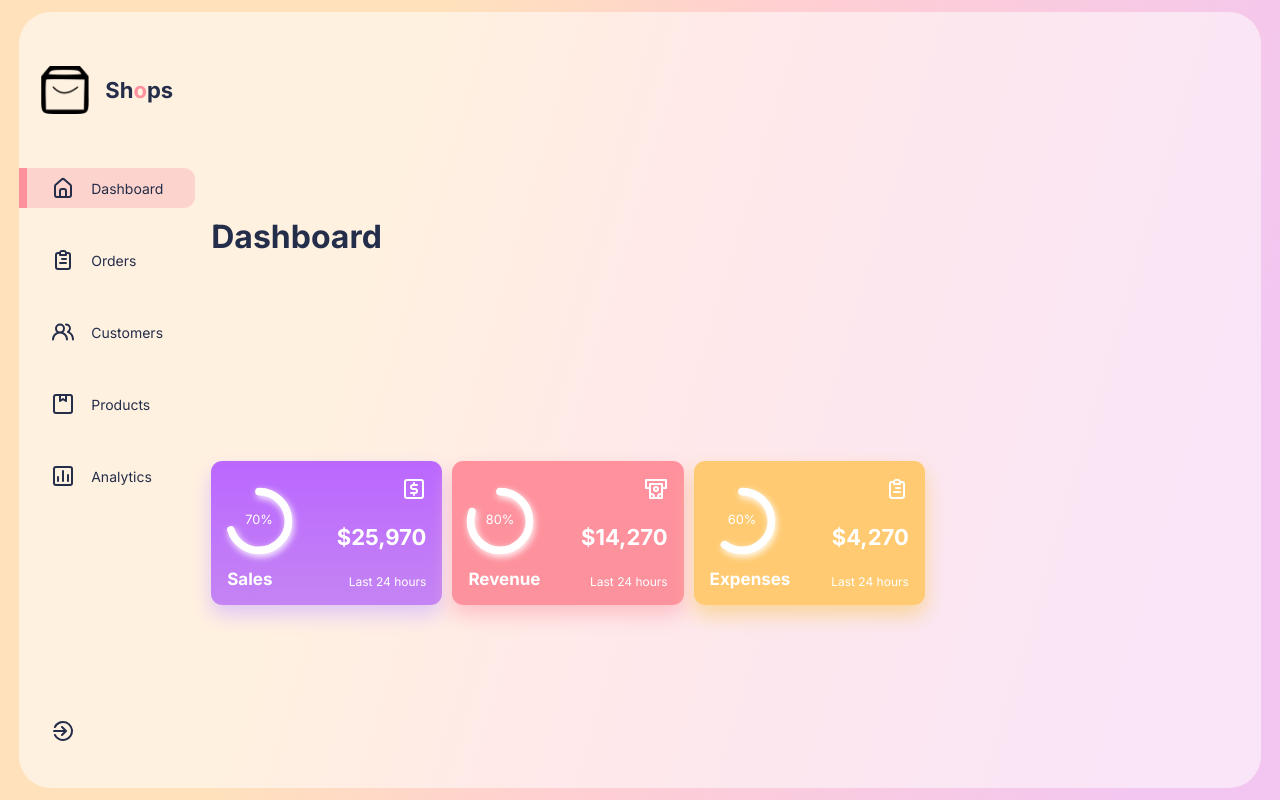
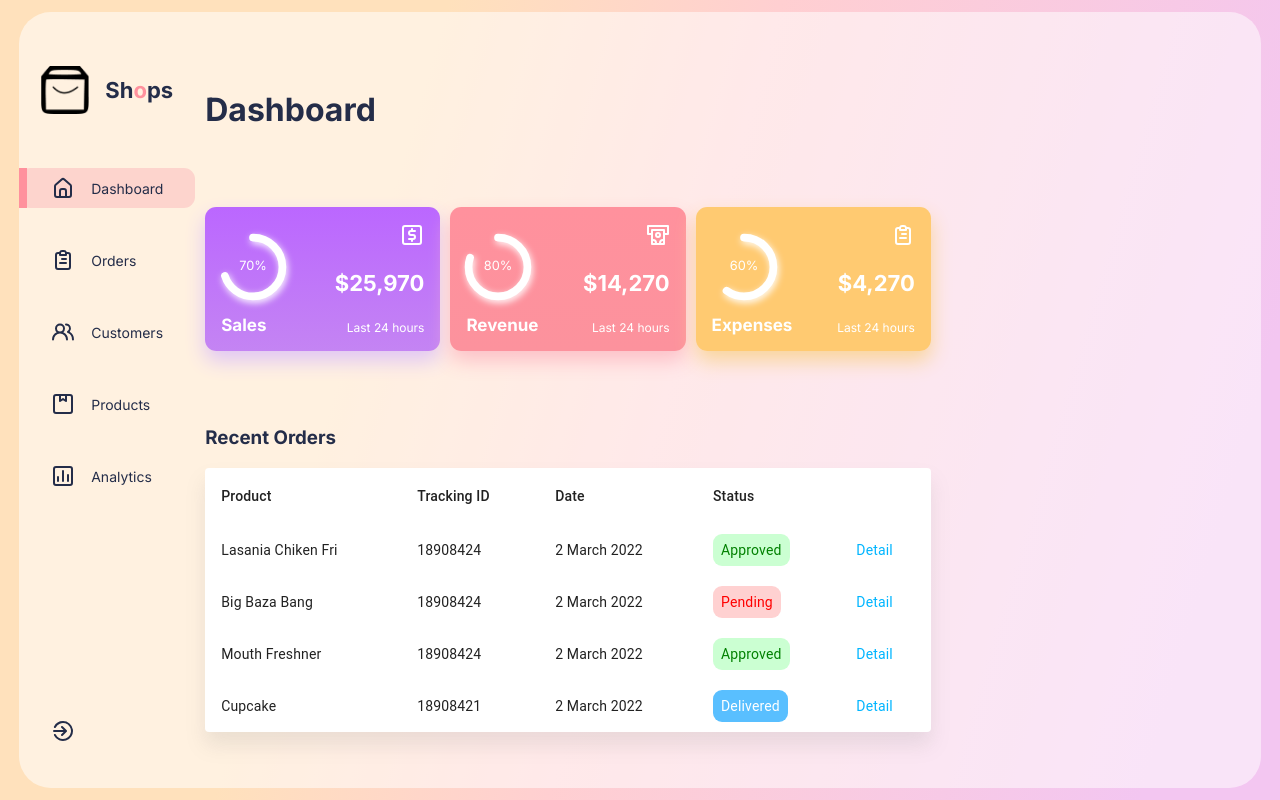
Before and after one commit to Er-Darshil/Dashboard, a React (Create React App) app: page / in a window 1280 px wide. Built offline with nearby package versions, Linux system fonts and the light colour scheme.

Commit message:
Completed the Table

```diff
--- a/src/App.css
+++ b/src/App.css
@@ -33,7 +33,7 @@
   width: 97%;
   background: var(--glass);
   border-radius: 2rem;
-  gap: 16px;
+  gap: 10px;
   grid-template-columns: 11rem auto 20rem;
   overflow: hidden;
 }
--- a/src/components/MainDash/MainDash.jsx
+++ b/src/components/MainDash/MainDash.jsx
@@ -1,3 +1,4 @@
+import  Table  from "./../Table/Table";
 import React from "react";
 import Cards from "./../Cards/Cards"
 import "./MainDash.css";
@@ -7,6 +8,7 @@
     <div className="MainDash">
       <h1>Dashboard</h1>
       <Cards/>
+      <Table/>
     </div>
   );
 };
--- /dev/null
+++ b/src/components/Table/Table.css
@@ -0,0 +1,25 @@
+.MuiTableRow-root>*{
+    padding: 10px;
+}
+
+.MuiTableRow-root>.MuiTableRow-head>*{
+    font-weight: bold !important;
+}
+
+.Table td, th{
+    border: none !important;
+}
+
+.Table:first-child{
+    border-radius: 0.7rem !important;
+}
+
+.status{
+    padding: 8px;
+    border-radius: 9px;
+}
+
+.Details{
+    color: #00b5ff !important;
+
+}
--- /dev/null
+++ b/src/components/Table/Table.jsx
@@ -0,0 +1,85 @@
+import * as React from "react";
+import Table from "@mui/material/Table";
+import TableBody from "@mui/material/TableBody";
+import TableCell from "@mui/material/TableCell";
+import TableContainer from "@mui/material/TableContainer";
+import TableHead from "@mui/material/TableHead";
+import TableRow from "@mui/material/TableRow";
+import Paper from "@mui/material/Paper";
+import "./Table.css";
+
+function createData(name, trackingId, date, status) {
+  return { name, trackingId, date, status };
+}
+
+const rows = [
+  createData("Lasania Chiken Fri", 18908424, "2 March 2022", "Approved"),
+  createData("Big Baza Bang ", 18908424, "2 March 2022", "Pending"),
+  createData("Mouth Freshner", 18908424, "2 March 2022", "Approved"),
+  createData("Cupcake", 18908421, "2 March 2022", "Delivered"),
+];
+
+const makeStyles = (status) => {
+  if (status === "Approved") {
+    return {
+      background: "rgb(145 254 159 / 47%)",
+      color: "green",
+    };
+  } else if (status === "Pending") {
+    return {
+      background: "#ffadad8f",
+      color: "red",
+    };
+  } else {
+    return {
+      background: "#59bfff",
+      color: "white",
+    };
+  }
+};
+
+export default function BasicTable() {
+  return (
+    <div className="Table">
+      <h3>Recent Orders</h3>
+      <TableContainer
+        component={Paper}
+        style={{ boxShadow: "0px 13px 20px 0px #80808029" }}
+      >
+        <Table sx={{ minWidth: 650 }} aria-label="simple table">
+          <TableHead>
+            <TableRow>
+              <TableCell>Product</TableCell>
+              <TableCell align="left">Tracking ID</TableCell>
+              <TableCell align="left">Date</TableCell>
+              <TableCell align="left">Status</TableCell>
+              <TableCell align="left"></TableCell>
+            </TableRow>
+          </TableHead>
+          <TableBody>
+            {rows.map((row) => (
+              <TableRow
+                key={row.name}
+                sx={{ "&:last-child td, &:last-child th": { border: 0 } }}
+              >
+                <TableCell component="th" scope="row">
+                  {row.name}
+                </TableCell>
+                <TableCell align="left">{row.trackingId}</TableCell>
+                <TableCell align="left">{row.date}</TableCell>
+                <TableCell align="left">
+                  <span className="status" style={makeStyles(row.status)}>
+                    {row.status}
+                  </span>
+                </TableCell>
+                <TableCell align="left" className="Details">
+                  Detail
+                </TableCell>
+              </TableRow>
+            ))}
+          </TableBody>
+        </Table>
+      </TableContainer>
+    </div>
+  );
+}
```
